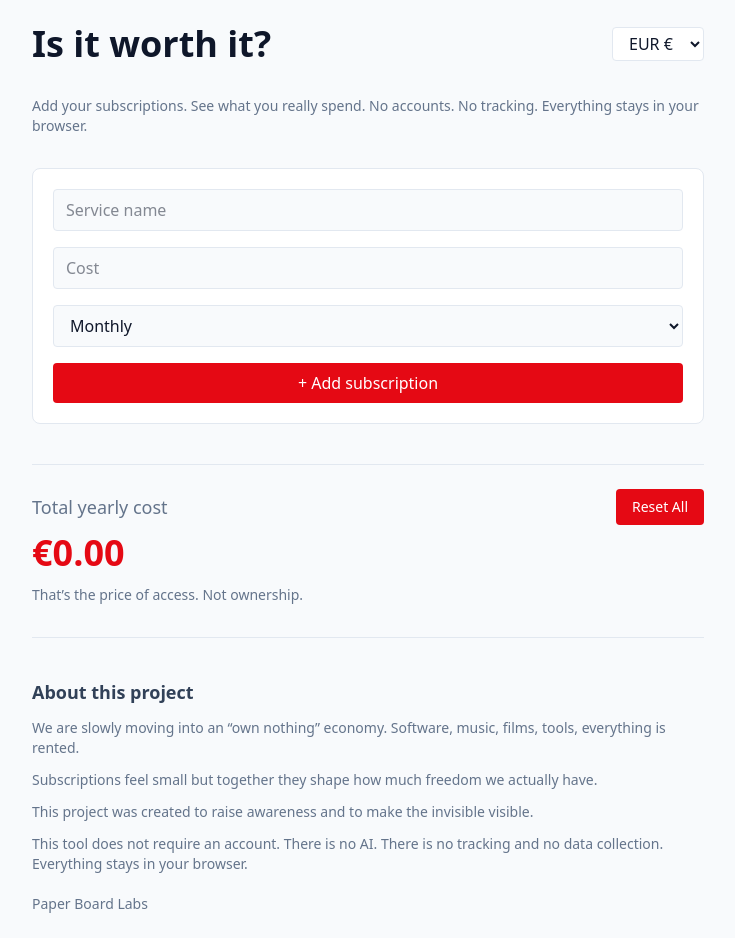
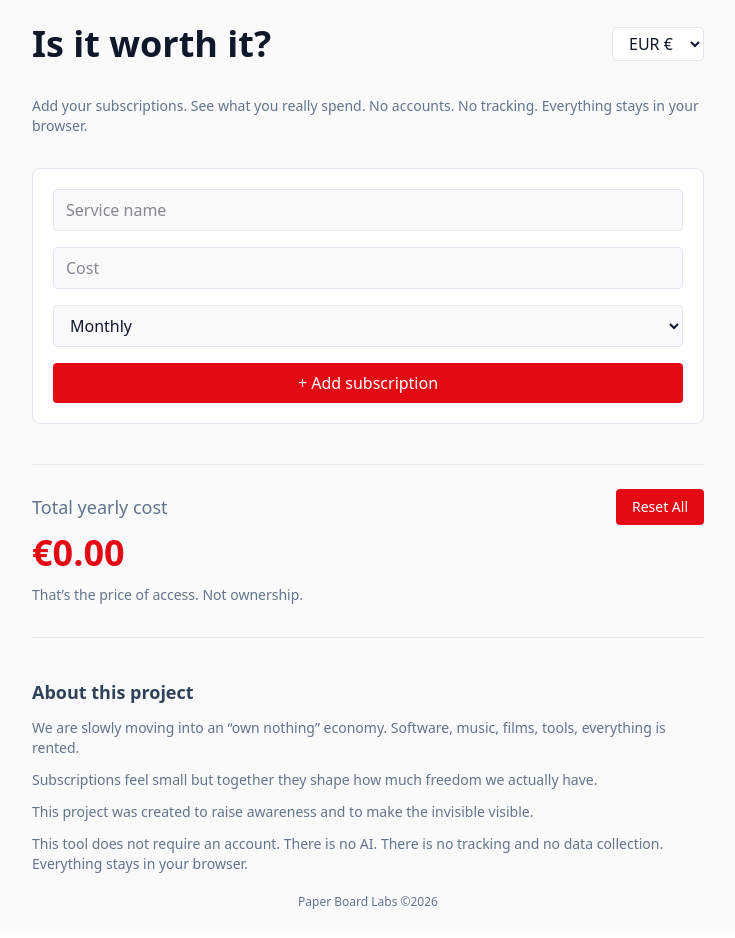
Before and after one commit to blitzmartin/is-it-worth-it, a React (Vite) app: page / in a window 1280 px wide. Shown: the whole page, without its empty margins (272-1007 px from the left). Built offline with nearby package versions, Linux system fonts and the light colour scheme.

Commit message:
add footer

```diff
--- a/src/App.tsx
+++ b/src/App.tsx
@@ -113,7 +113,9 @@ export const App = () => {
             This tool does not require an account. There is no AI. There is no
             tracking and no data collection. Everything stays in your browser.
           </p>
-          <p className="mt-2">Paper Board Labs</p>
+          <p className="mt-2 text-xs text-center">
+            Paper Board Labs &copy;2026
+          </p>
         </div>
       </div>
     </div>
```
